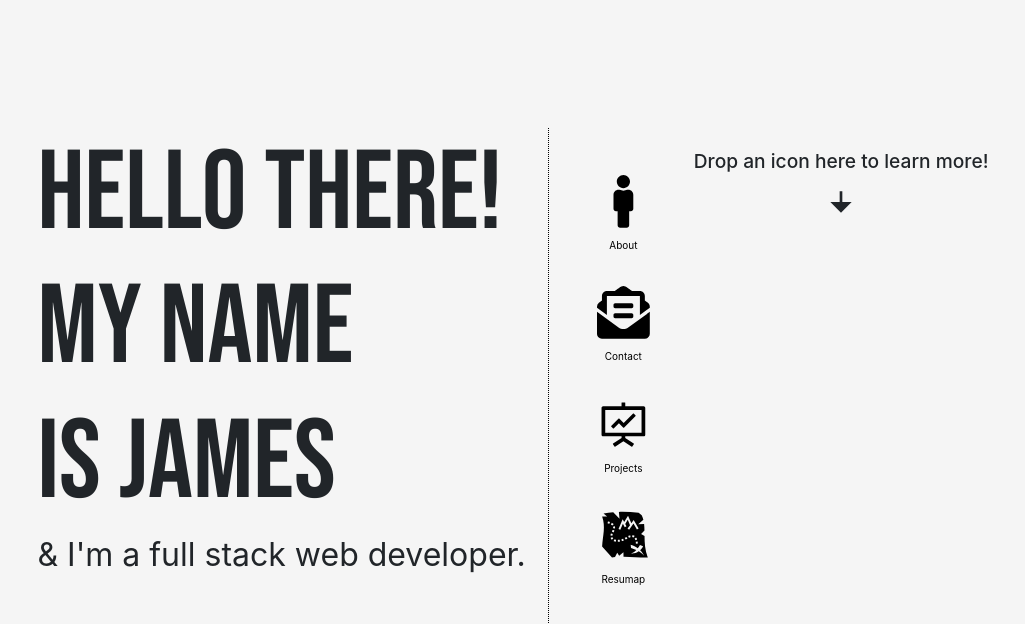
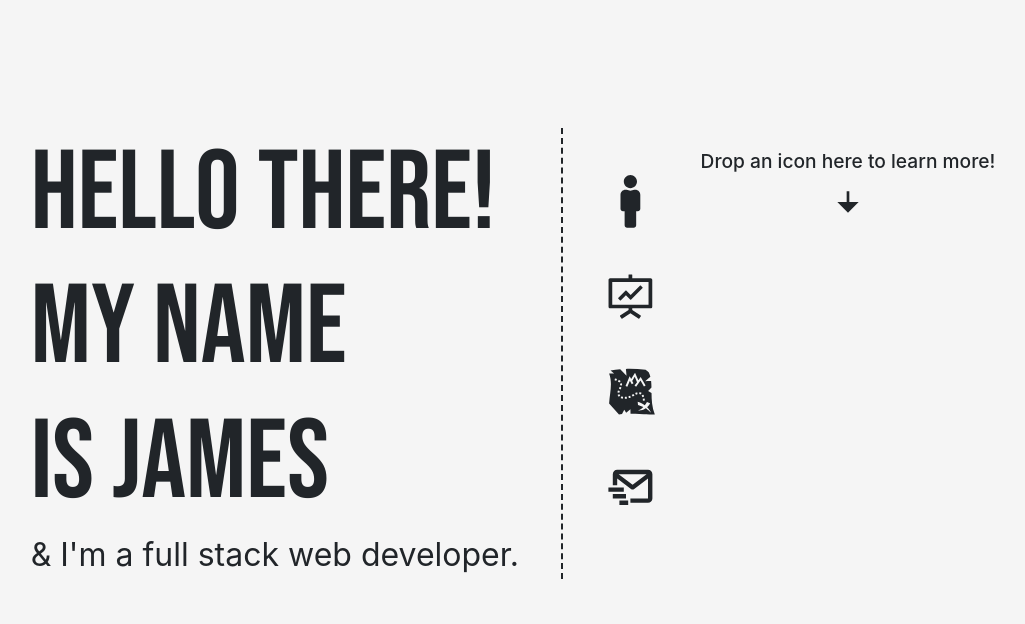
Before and after one commit to jameslcarpino/portfolio, a React (Create React App) app: page / in a window 1280 px wide. Shown: the top 624 px of the page, without its empty margins (116-1141 px from the left). Built offline with nearby package versions, Linux system fonts and the light colour scheme.

Commit message:
adjustment of order of icons, changed mail icon

```diff
--- a/src/components/About.js
+++ b/src/components/About.js
@@ -10,7 +10,7 @@ export default function About() {
   return (
     <>
       <Jumbotron>
-        <h1>About</h1>
+        <Card.Title>About</Card.Title>
         <Card>
           <Modal.Body>
             <div
--- a/src/components/DragNDrop.js
+++ b/src/components/DragNDrop.js
@@ -3,22 +3,41 @@ import { DragDropContext, Draggable, Droppable } from "react-beautiful-dnd";
 import { v4 as uuid } from "uuid";
 import { FaMale, FaEnvelopeOpenText } from "react-icons/fa";
 import { AiOutlineFundProjectionScreen } from "react-icons/ai";
-import { GiTreasureMap } from "react-icons/gi";
+import { GiTreasureMap, GiMailbox } from "react-icons/gi";
 import { RiArrowDownFill } from "react-icons/ri";
+import { BiMailSend } from "react-icons/bi";
 //import { Modal } from "antd";
 import About from "./About";
 import Contact from "./Contact";
 import Modal from "react-bootstrap/Modal";
+import Tooltip from "react-bootstrap/Tooltip";
+import OverlayTrigger from "react-bootstrap/OverlayTrigger";
 
 // import { useModal, Modal, Card, Flex, Button, Text } from "sriracha-ui";
 
 import { useHistory } from "react-router-dom";
 
 const iconArray = [
-  { id: uuid(), content: <FaMale />, desc: "About" },
-  { id: uuid(), content: <FaEnvelopeOpenText />, desc: "Contact" },
-  { id: uuid(), content: <AiOutlineFundProjectionScreen />, desc: "Projects" },
-  { id: uuid(), content: <GiTreasureMap />, desc: "Resumap" },
+  { id: uuid(), content: <FaMale />, desc: "About", placement: "right" },
+
+  {
+    id: uuid(),
+    content: <AiOutlineFundProjectionScreen />,
+    desc: "Projects",
+    placement: "right",
+  },
+  {
+    id: uuid(),
+    content: <GiTreasureMap />,
+    desc: "Resumap",
+    placement: "right",
+  },
+  {
+    id: uuid(),
+    content: <BiMailSend />,
+    desc: "Contact",
+    placement: "right",
+  },
 ];
 
 const columnsFromBackend = {
@@ -45,6 +64,9 @@ function DragNDrop() {
     project: false,
     resumap: false,
   });
+  // const [visited, setVisited] = useState({
+  //   //adding in to change color to yellow if it has been visited and is saved in local storage.
+  // })
 
   const showModal = (d) => {
     setTimeout(() => {
@@ -142,8 +164,12 @@ function DragNDrop() {
               <>
                 <div key={columnId} className="third-div-dndC">
                   <div style={{ margin: 0 }}>
-                    <h2 style={{ fontSize: "1.2rem" }}>{column.name}</h2>
-                    <h2 style={{ textAlign: "center" }}>{column.icon}</h2>
+                    <h2 style={{ fontSize: "1.2rem", color: "#212529" }}>
+                      {column.name}
+                    </h2>
+                    <h2 style={{ textAlign: "center", color: "#212529" }}>
+                      {column.icon}
+                    </h2>
                   </div>
                   <div className="droppable-container">
                     <Droppable droppableId={columnId} key={columnId}>
@@ -184,6 +210,17 @@ function DragNDrop() {
                                             ...provided.draggableProps.style,
                                           }}
                                         >
+                                          <OverlayTrigger
+                                            key={item.placement}
+                                            placement={item.placement}
+                                            overlay={
+                                              <Tooltip
+                                                id={`tooltip-${item.placement}`}
+                                              >
+                                                {item.desc}
+                                              </Tooltip>
+                                            }
+                                          >
                                             <div className="about">
                                               {item.content}
                                               <p
@@ -192,9 +229,10 @@ function DragNDrop() {
                                                   marginTop: "1px",
                                                 }}
                                               >
-                                              {item.desc}
+                                                {/* {item.desc}  considering putting back in for mobile view*/}
                                               </p>
                                             </div>
+                                          </OverlayTrigger>
                                         </div>
                                       );
                                     }}
--- a/src/main.css
+++ b/src/main.css
@@ -18,7 +18,7 @@
   font-size: 7rem;
   margin: 0;
 
-  text-shadow: 5px 5px 5px 2px #438656;
+  /* text-shadow: 3px 3px #438656; */
 }
 
 .home-container .intro-p {
@@ -28,8 +28,8 @@
 }
 
 .text-container {
-  width: 50%;
-  border-right: 1px black dotted;
+  width: 52%;
+  border-right: 2px #212529 dashed;
 }
 .drop-zone {
   width: 45%;
@@ -46,6 +46,8 @@
 }
 .about {
   font-size: 3.3rem;
+  color: #212529;
+  border-radius: 9px;
 }
 .about:hover {
   box-shadow: 5px 5px 5px 2px #808782;
```
Lines whose indentation alone changed are shown as unchanged.
